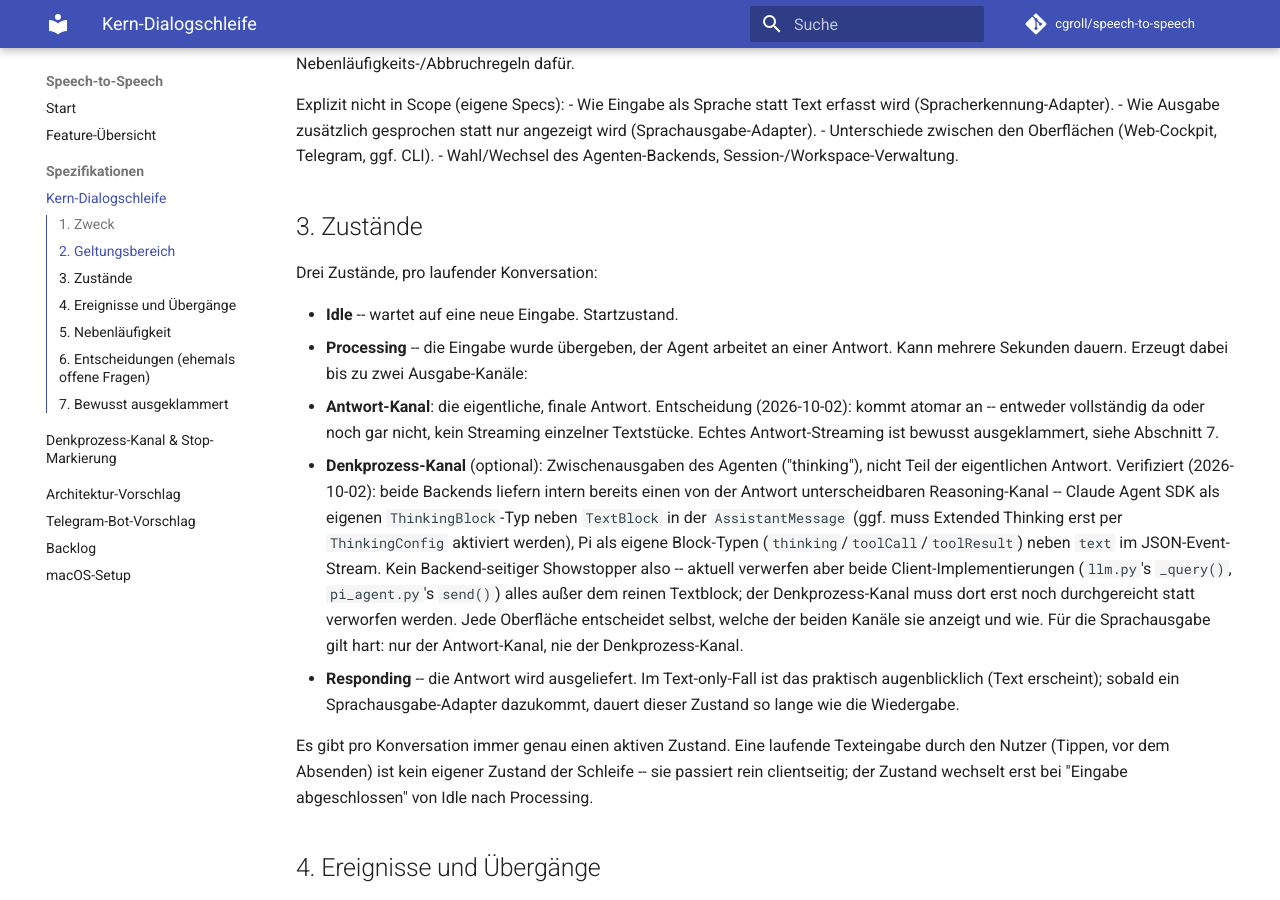
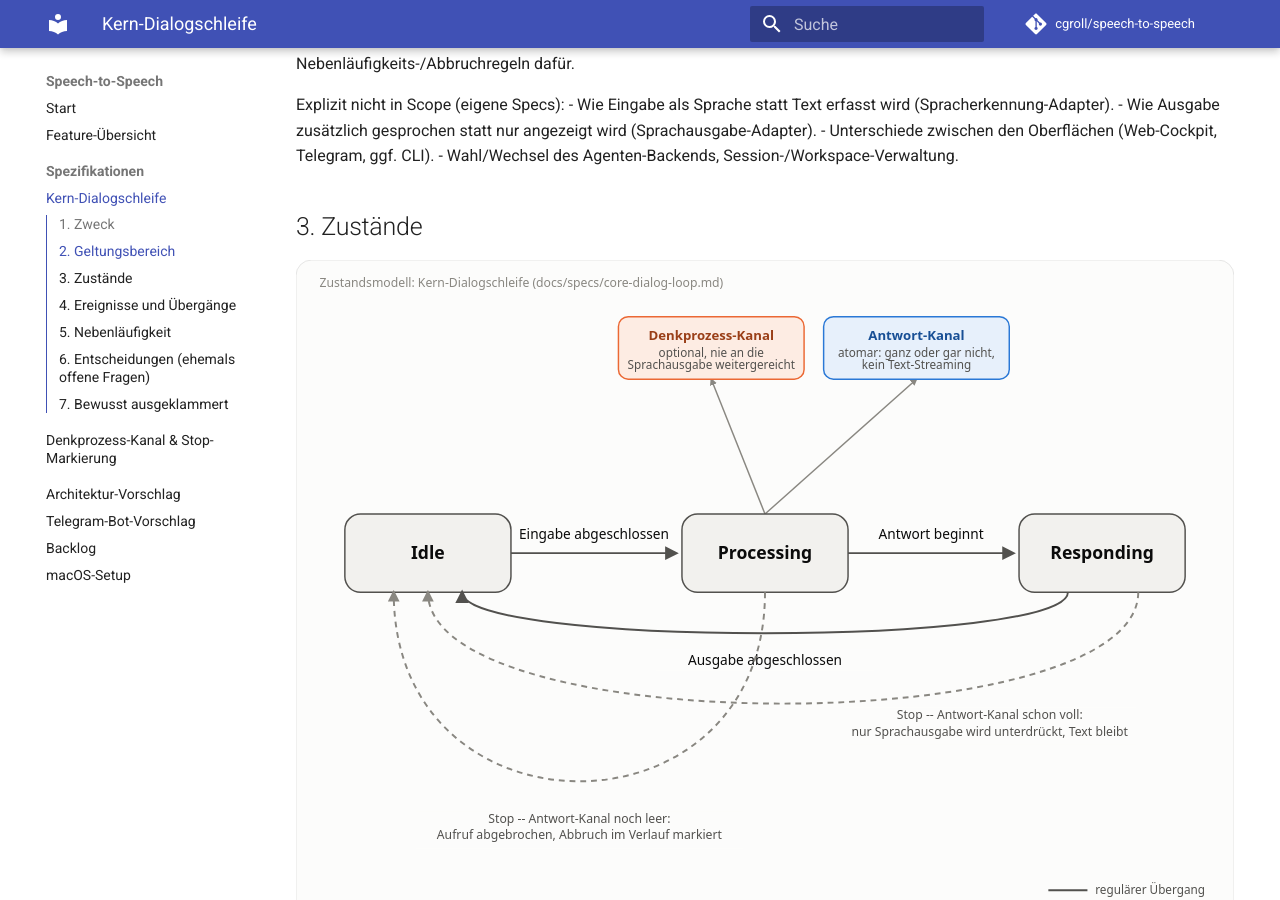
Before and after one commit to cgroll/speech-to-speech, an MkDocs documentation site: the page built from docs/specs/core-dialog-loop.md, in a window 1280 px wide and 900 px high, scrolled down 583 px. Built offline with MkDocs 1.6.1 and Material for MkDocs 9.7.7, drawn with Linux system fonts in a browser that asks for light colours; comment, search, counter and statistics services are not loaded.

Commit message:
Add state-model diagrams to the core-dialog-loop spec
Two hand-built, dark-mode-aware SVGs: the Idle/Processing/Responding
state machine with its Stop paths and output channels, and the
Barge-in composition (Stop + next input step, voice vs text variant).
Colors/contrast follow the dataviz skill's validated categorical pair.

```diff
--- a/docs/specs/core-dialog-loop.md
+++ b/docs/specs/core-dialog-loop.md
@@ -33,6 +33,8 @@ Explizit nicht in Scope (eigene Specs):
 - Wahl/Wechsel des Agenten-Backends, Session-/Workspace-Verwaltung.
 
 ## 3. Zustände
+
+![Zustandsmodell: Idle, Processing, Responding mit Übergängen, Ausgabe-Kanälen und Stop-Pfaden](diagrams/core-dialog-loop-states.svg)
 
 Drei Zustände, pro laufender Konversation:
 
```
Also changed, not shown: other parts of docs/specs/core-dialog-loop.md (+2 -0 lines), docs/specs/diagrams/barge-in.svg (added), docs/specs/diagrams/core-dialog-loop-states.svg (added).
